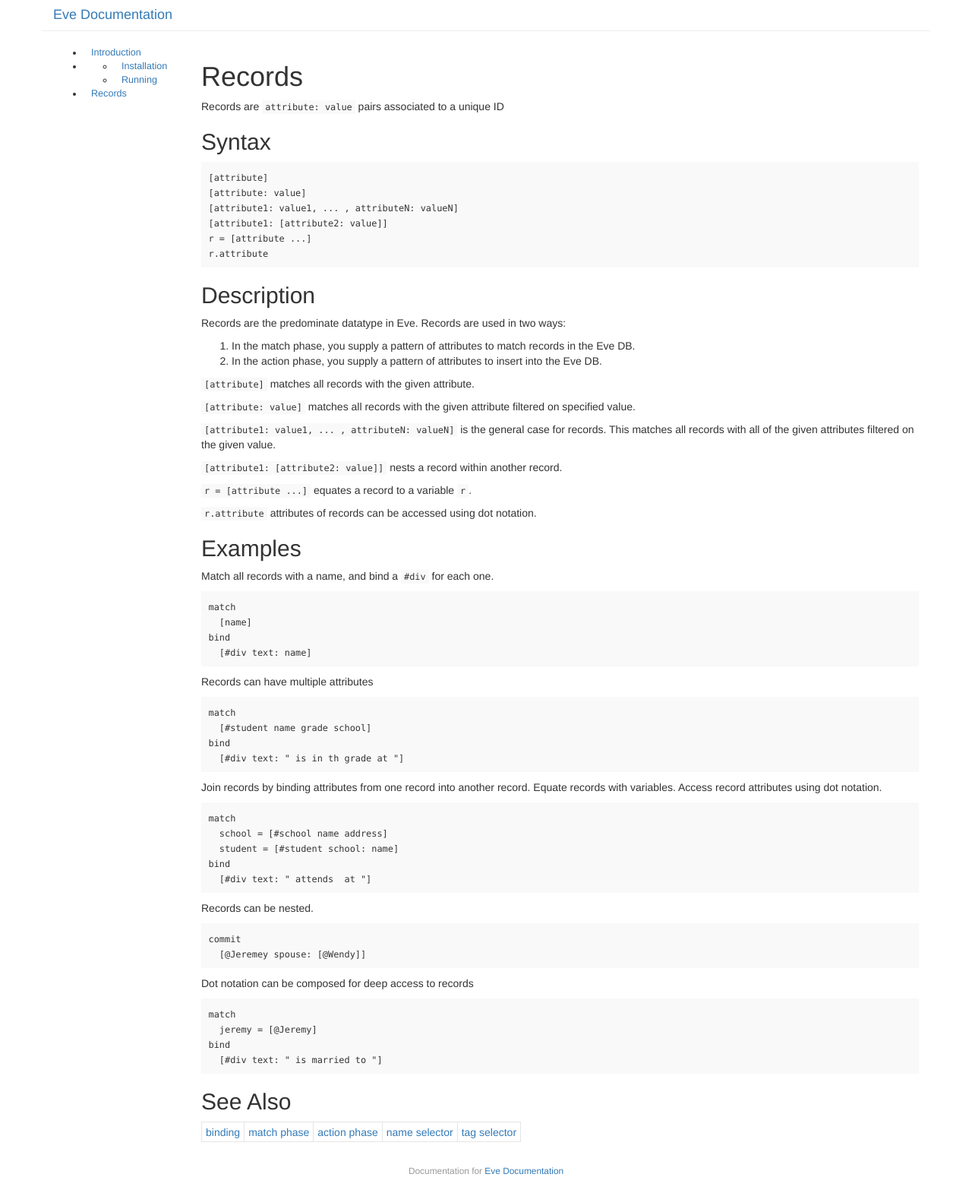
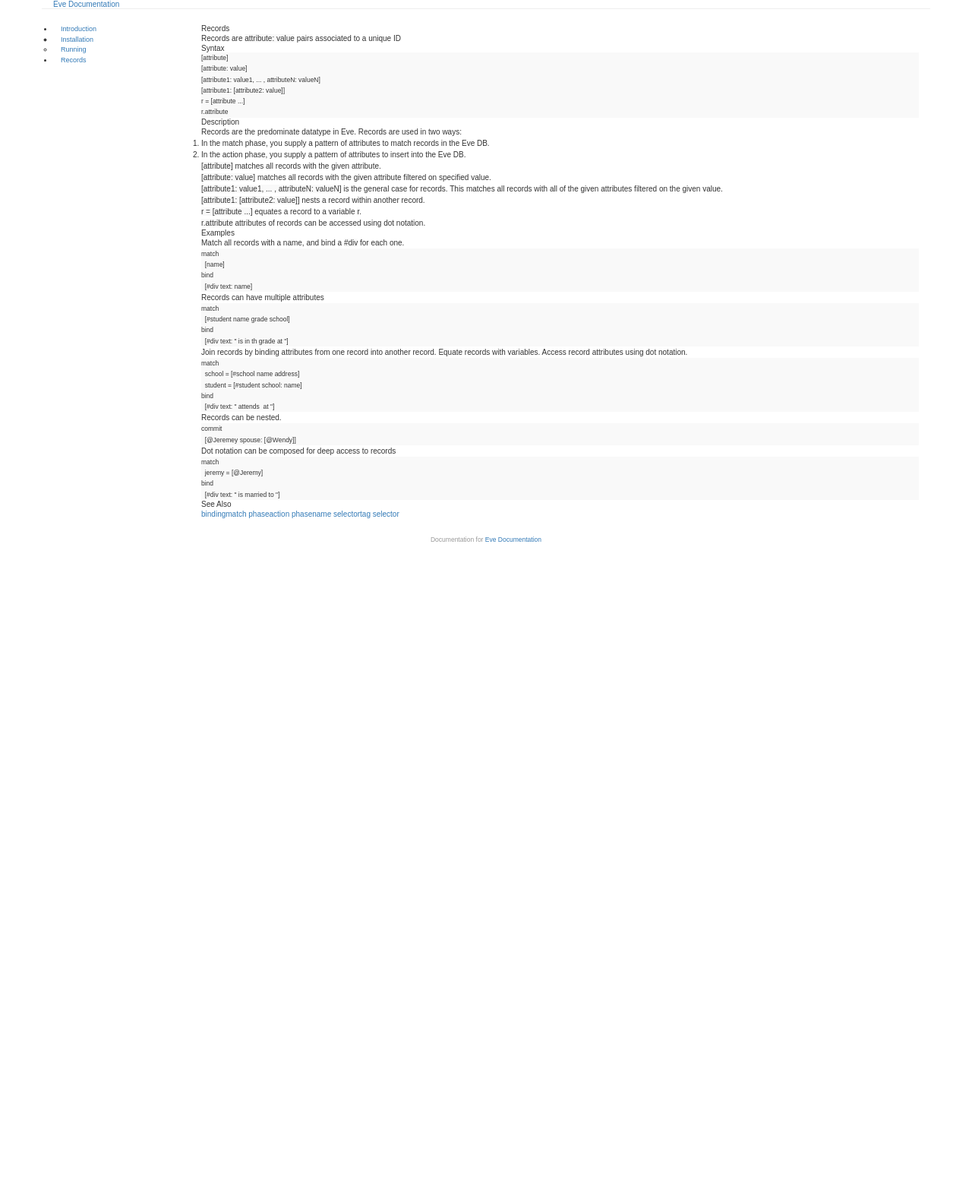
Before and after one commit to witheve/docs, a Jekyll site: the page built from _posts/0001-01-01-records.md, in a window 1280 px wide. Shown: the whole page at 76% size. Built offline with Jekyll 4.4.1, drawn with Linux system fonts in a browser that asks for light colours; after the commit the page ends 900 px from its top, so only the background shows below that.

Commit message:
add reset.css

```diff
--- a/_layouts/default.html
+++ b/_layouts/default.html
@@ -11,6 +11,7 @@
         <link href="https://maxcdn.bootstrapcdn.com/bootstrap/3.3.5/css/bootstrap.min.css" rel="stylesheet">
         <link rel="stylesheet" href="https://witheve.github.io/docs/css/syntax.css">
         <link rel="stylesheet" href="https://witheve.github.io/docs/css/main.css">
+        <link rel="stylesheet" href="https://witheve.github.io/docs/css/reset.css">
     </head>
     <body>
 
--- /dev/null
+++ b/css/reset.css
@@ -0,0 +1,54 @@
+html {
+	margin:0;
+	padding:0;
+	border:0;
+}
+
+body, div, span, object, iframe,
+h1, h2, h3, h4, h5, h6, p, blockquote, pre,
+a, abbr, acronym, address, code,
+del, dfn, em, img, q, dl, dt, dd, ol, ul, li,
+fieldset, form, label, legend,
+table, caption, tbody, tfoot, thead, tr, th, td,
+article, aside, dialog, figure, footer, header,
+hgroup, nav, section {
+	margin: 0;
+	padding: 0;
+	border: 0;
+	font-weight: inherit;
+	font-style: inherit;
+	font-size: 100%;
+	font-family: inherit;
+	vertical-align: baseline;
+}
+
+article, aside, dialog, figure, footer, header,
+hgroup, nav, section {
+	display:block;
+}
+
+body {
+	line-height: 1.5;
+	background: white;
+}
+
+table {
+	border-collapse: separate;
+	border-spacing: 0;
+}
+
+caption, th, td {
+	text-align: left;
+	font-weight: normal;
+	float:none !important;
+}
+table, th, td {
+	vertical-align: middle;
+}
+
+blockquote:before, blockquote:after, q:before, q:after { content: ''; }
+blockquote, q { quotes: "" ""; }
+
+a img { border: none; }
+
+/*:focus { outline: 0; }*/
```
